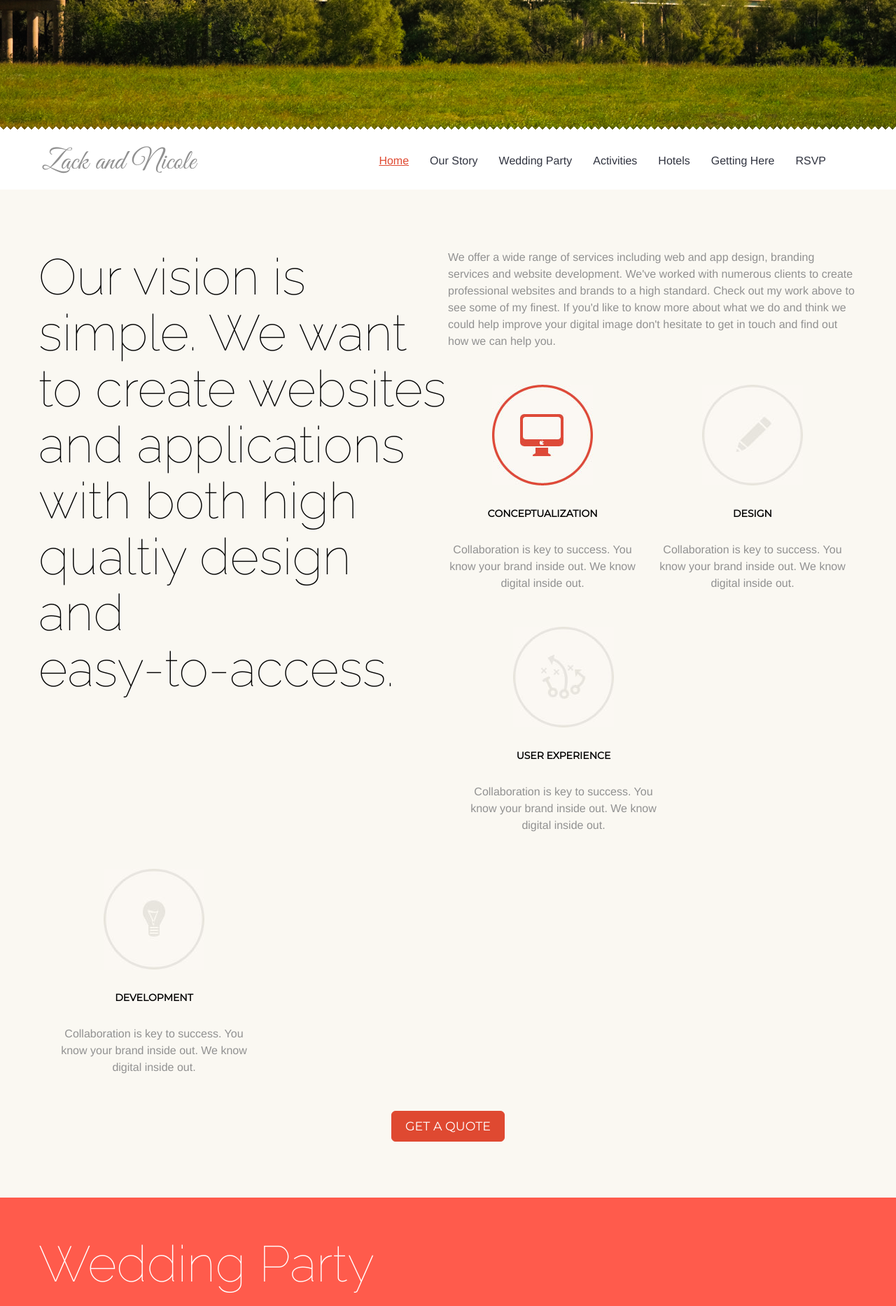
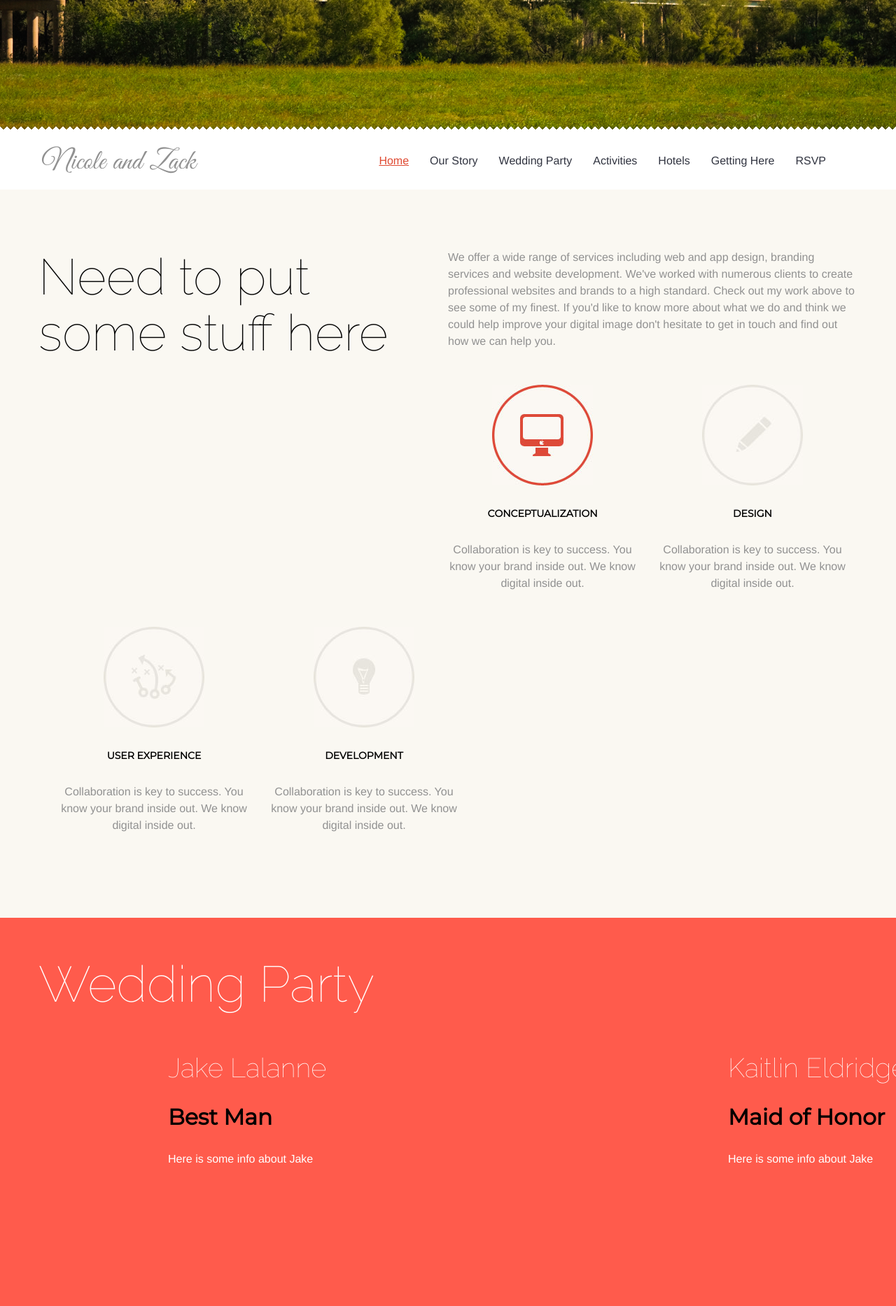
Before and after one commit to zlalanne/weddingsite, a Django app: page / in a window 1280 px wide. Shown: the part 760-2627 px from the top of the page at 70% size. Run offline with Django 3.2, Linux system fonts and the light colour scheme; some libraries are stand-ins or nearby versions; some web fonts are replaced.

Commit message:
Changed Zack and Nicole to Nicole and Zack. Updated wedding party with filler

```diff
--- a/templates/index.html
+++ b/templates/index.html
@@ -3,7 +3,7 @@
 <html lang="en">
 
 <head>
-<title>Zack and Nicole - July 12, 2014!</title>
+<title>Nicole and Zack - July 12, 2014!</title>
 
 <meta name="keywords" content=""><meta name="description" content="">
 <meta charset="utf-8"><meta name="viewport" content="width=device-width, initial-scale=1">
@@ -51,7 +51,7 @@
             <div class="container">
                 <div class="logo"></div>
                 <div class="hello_block">
-                    <div class="decorative_line">Zack and Nicole</div>
+                    <div class="decorative_line">Nicole and Zack</div>
                 </div>
                 <div class="page-header">
                     <h1>Booze, food, and bad dance moves.</h1>
@@ -75,11 +75,11 @@
 			</a>
 
 <!-- Logo 3 on mobile fixed menu. Will be visible if window width is less than 768px. Max height 60px -->
-			<div class="mobile_menu_logo"><a href="#page0" class="scroll_to mobile_menu_logo_a">Zack and Nicole</a></div>
+			<div class="mobile_menu_logo"><a href="#page0" class="scroll_to mobile_menu_logo_a">Nicole and Zack</a></div>
 
 			<div class="container navbar_container" id="collapse_element">
 <!-- Logo 2 on fixed menu. Max height 64px. Will be shown if window width > 768px -->
-				<div class="logo2 pull-left">Zack and Nicole</div>
+				<div class="logo2 pull-left">Nicole and Zack</div>
 
 				<div class="navbar pull-right">
 					<div class="navbar-inner">
@@ -110,7 +110,7 @@
 <div class="container-fluid page-item-class" id="page1">
 	<div class="container">
 		<div class="page-header">
-			<h1>Our vision is simple. We want to create websites and applications with both high qualtiy design and<br/>easy-to-access.</h1>
+			<h1>Need to put some stuff here</h1>
 		</div>
 		<p>We offer a wide range of services including web and app design, branding services and website development. We've worked with numerous clients to create professional websites and brands to a high standard. Check out my work above to see some of my finest. If you'd like to know more about what we do and think we could help improve your digital image don't hesitate to get in touch and find out how we can help you.</p>
 
@@ -140,9 +140,7 @@
 You know your brand inside out. We know digital inside out. </p>
 			</div>
 			<div class="clearfix"></div>
-			<div class="styled_element"><div class="decorative_line"><a href="#" class="the_btn btn-large">GET A QUOTE</a></div></div>
 		</div>
-
 	</div>
 </div>
 <!-- Page 1 (about) END -->
@@ -152,37 +150,46 @@
 	<div class="container">
 		<div class="page-header"><h1>Wedding Party</h1></div>
 	</div>
-
 	<div class="flexslider">
 		<ul class="slides">
             <li>
-                <!--img src="{% static "images/projects_clipart.jpg" %}" alt=""/ -->
                 <span>
                 <h1>Jackie Streetman</h1>
-                <h2>Matron of honor</h2>
+                <h2>Matron of Honor</h2>
                 <p>Here is some info about Jackie</p>
                 </span>
-                <div class="flex-caption">
-                    <div class="caption_inner">Jackie Streetman - Matron of Honor</div>
-                </div>
             </li>
             <li>
-                <img src="{% static "images/projects_clipart2.jpg" %}" alt=""/>
-                <div class="flex-caption">
-                    <div class="caption_inner">Jake Lalanne - Best Man</div>
-                </div>
+                <span>
+                <h1>Jake Lalanne</h1>
+                <h2>Best Man</h2>
+                <p>Here is some info about Jake</p>
+                </span>
             </li>
             <li>
-				<img src="{% static "images/projects_clipart3.jpg" %}" alt=""/>
+                <span>
+                <h1>Kaitlin Eldridge</h1>
+                <h2>Maid of Honor</h2>
+                <p>Here is some info about Jake</p>
+                </span>
             </li>
             <li>
-				<img src="{% static "images/projects_clipart4.jpg" %}"  alt=""/>
+                <span>
+                <h1>Tyler Hanna</h1>
+                <p>Here is some info about Tyler</p>
+                </span>
             </li>
             <li>
-				<img src="{% static "images/projects_clipart5.jpg" %}"  alt=""/>
+                <span>
+                <h1>Ashleigh Johnson</h1>
+                <p>Here is some info about Ashleigh</p>
+                </span>
             </li>
             <li>
-				<img src="{% static "images/projects_clipart6.jpg" %}"  alt=""/>
+                <span>
+                <h1>Gib Reynolds</h1>
+                <p>Here is some info about Gib</p>
+                </span>
             </li>
 		</ul>
 	</div>
--- a/weddingsite/urls.py
+++ b/weddingsite/urls.py
@@ -4,9 +4,6 @@
 admin.autodiscover()
 
 urlpatterns = patterns('',
-    # Examples:
     url(r'^$', 'weddingsite.views.home', name='home'),
-    # url(r'^blog/', include('blog.urls')),
-
     url(r'^admin/', include(admin.site.urls)),
 )
```
Lines whose indentation alone changed are shown as unchanged.
